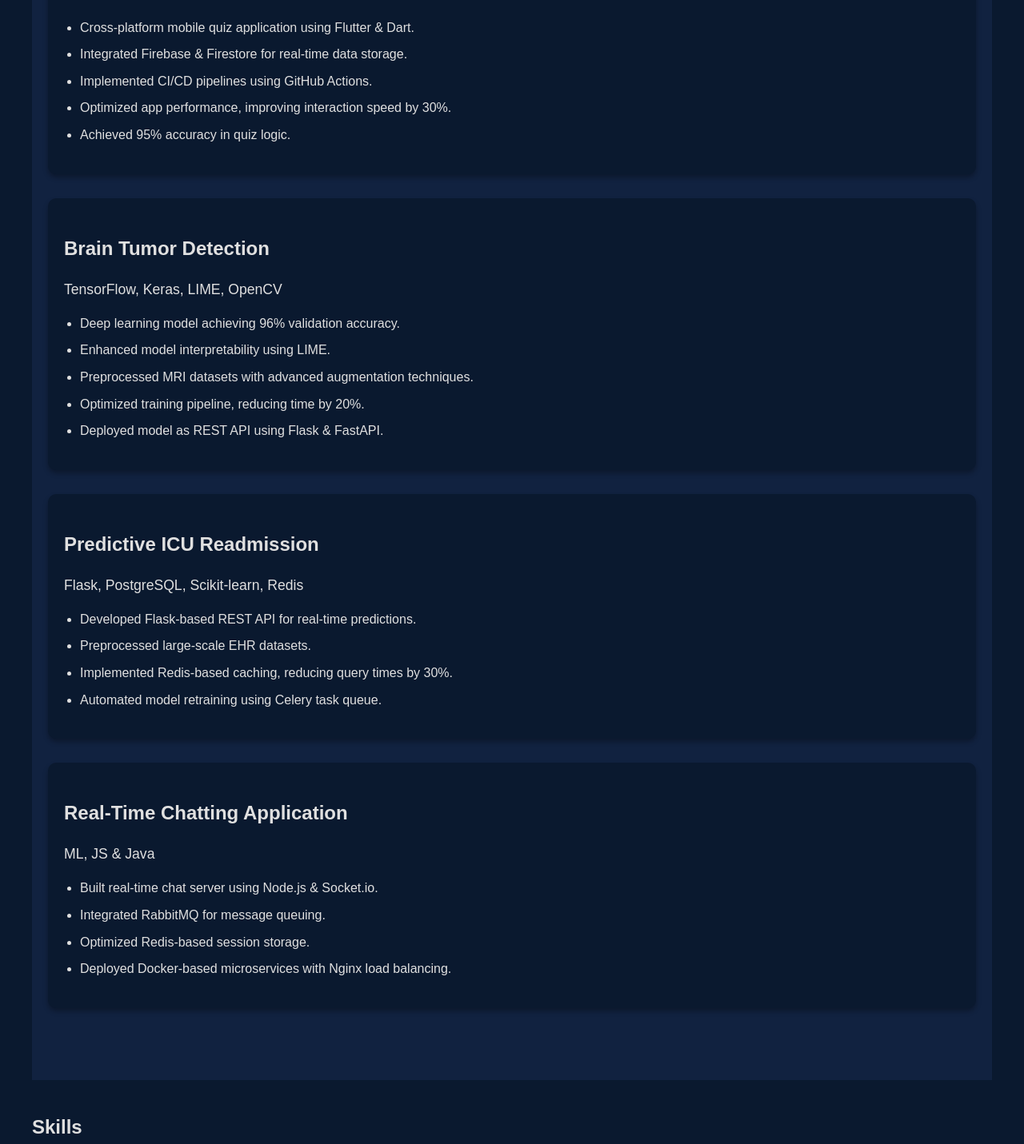
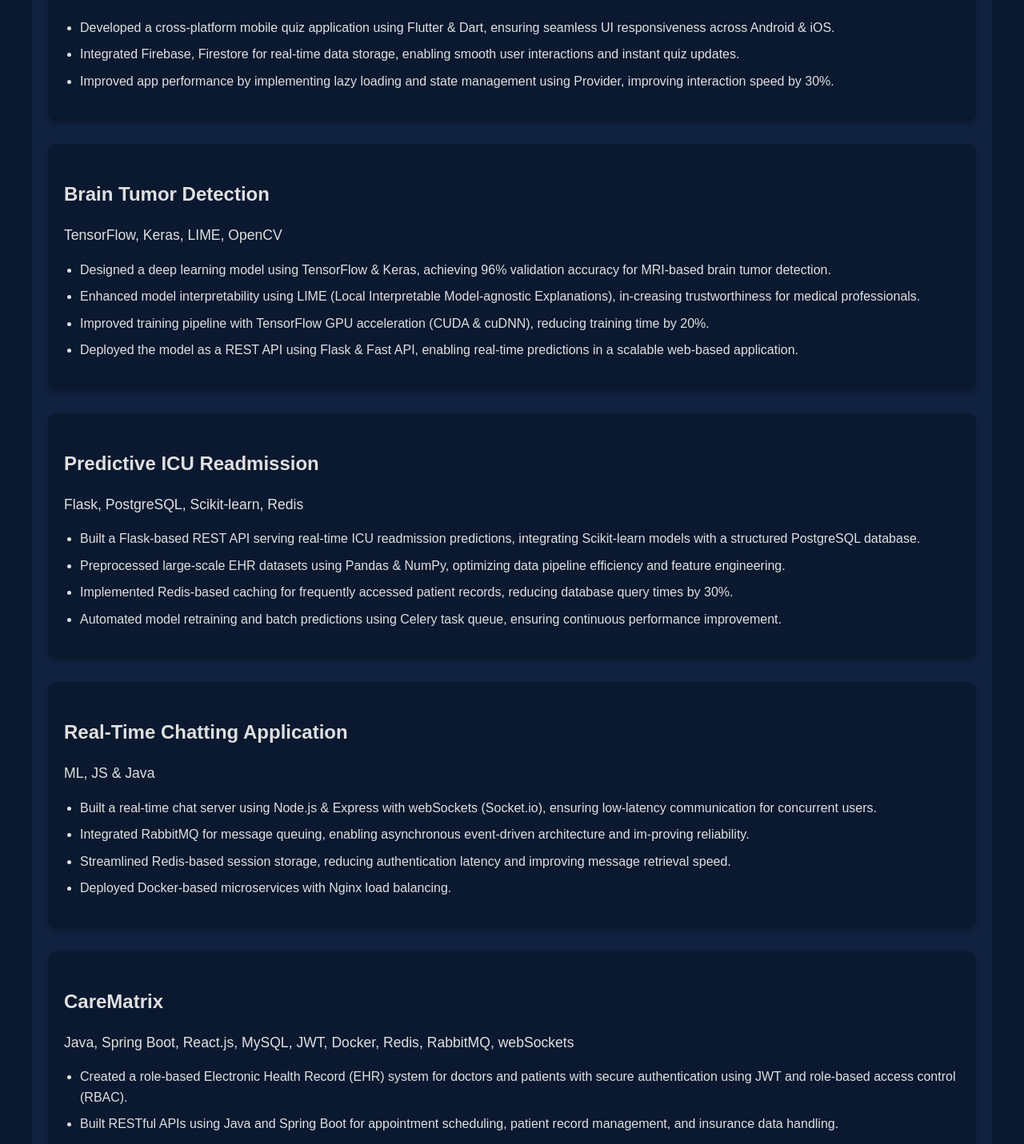
Before and after one commit to dinesh1816/portfolio, a React (Create React App) app: page / in a window 1280 px wide. Shown: the part 2885-4316 px from the top of the page at 80% size. Built offline with nearby package versions, Linux system fonts and the light colour scheme; the HTML template or start-up script is replaced by a standard one.

Commit message:
changed projects information

```diff
--- a/src/components/Projects.js
+++ b/src/components/Projects.js
@@ -10,42 +10,53 @@ const Projects = () => {
           <h3>Quickern</h3>
           <p className="project-tech">Flutter</p>
           <ul>
-            <li>Cross-platform mobile quiz application using Flutter & Dart.</li>
-            <li>Integrated Firebase & Firestore for real-time data storage.</li>
-            <li>Implemented CI/CD pipelines using GitHub Actions.</li>
-            <li>Optimized app performance, improving interaction speed by 30%.</li>
-            <li>Achieved 95% accuracy in quiz logic.</li>
+            <li>Developed a cross-platform mobile quiz application using Flutter & Dart, ensuring seamless UI responsiveness across Android & iOS.</li>
+            <li>Integrated Firebase, Firestore for real-time data storage, enabling smooth user interactions and instant quiz updates.</li>
+            <li>Improved app performance by implementing lazy loading and state management using Provider, improving interaction speed by 30%.</li>
           </ul>
         </div>
         <div className="project-item">
           <h3>Brain Tumor Detection</h3>
           <p className="project-tech">TensorFlow, Keras, LIME, OpenCV</p>
           <ul>
-            <li>Deep learning model achieving 96% validation accuracy.</li>
-            <li>Enhanced model interpretability using LIME.</li>
-            <li>Preprocessed MRI datasets with advanced augmentation techniques.</li>
-            <li>Optimized training pipeline, reducing time by 20%.</li>
-            <li>Deployed model as REST API using Flask & FastAPI.</li>
+            <li>Designed a deep learning model using TensorFlow & Keras, achieving 96% validation accuracy for MRI-based brain tumor detection.</li>
+            <li>Enhanced model interpretability using LIME (Local Interpretable Model-agnostic Explanations), in-creasing trustworthiness for medical professionals.</li>
+            <li>Improved training pipeline with TensorFlow GPU acceleration (CUDA & cuDNN), reducing training time by 20%.</li>
+            <li>Deployed the model as a REST API using Flask & Fast API, enabling real-time predictions in a scalable web-based application.</li>
           </ul>
         </div>
         <div className="project-item">
           <h3>Predictive ICU Readmission</h3>
           <p className="project-tech">Flask, PostgreSQL, Scikit-learn, Redis</p>
           <ul>
-            <li>Developed Flask-based REST API for real-time predictions.</li>
-            <li>Preprocessed large-scale EHR datasets.</li>
-            <li>Implemented Redis-based caching, reducing query times by 30%.</li>
-            <li>Automated model retraining using Celery task queue.</li>
+            <li>Built a Flask-based REST API serving real-time ICU readmission predictions, integrating Scikit-learn models with a structured PostgreSQL database.</li>
+            <li>Preprocessed large-scale EHR datasets using Pandas & NumPy, optimizing data pipeline efficiency and feature engineering.</li>
+            <li>Implemented Redis-based caching for frequently accessed patient records, reducing database query times by 30%.</li>
+            <li>Automated model retraining and batch predictions using Celery task queue, ensuring continuous performance improvement.</li>
           </ul>
         </div>
         <div className="project-item">
           <h3>Real-Time Chatting Application</h3>
           <p className="project-tech">ML, JS & Java</p>
           <ul>
-            <li>Built real-time chat server using Node.js & Socket.io.</li>
-            <li>Integrated RabbitMQ for message queuing.</li>
-            <li>Optimized Redis-based session storage.</li>
+            <li>Built a real-time chat server using Node.js & Express with webSockets (Socket.io), ensuring low-latency communication for concurrent users.</li>
+            <li>Integrated RabbitMQ for message queuing, enabling asynchronous event-driven architecture and im-proving reliability.</li>
+            <li>Streamlined Redis-based session storage, reducing authentication latency and improving message retrieval speed.</li>
             <li>Deployed Docker-based microservices with Nginx load balancing.</li>
+
+          </ul>
+        </div>
+        <div className="project-item">
+          <h3>CareMatrix</h3>
+          <p className="project-tech">Java, Spring Boot, React.js, MySQL, JWT, Docker, Redis, RabbitMQ, webSockets</p>
+          <ul>
+            <li>Created a role-based Electronic Health Record (EHR) system for doctors and patients with secure authentication using JWT and role-based access control (RBAC).</li>
+            <li>Built RESTful APIs using Java and Spring Boot for appointment scheduling, patient record management, and insurance data handling.</li>
+            <li>Engineered an interactive React.js frontend for real-time appointment booking, telemedicine sessions and EHR visibility based on user roles.</li>
+            <li>Integrated WebSocket communication for live telemedicine chat between doctors and patients.</li>
+            <li>Utilized Redis for session caching and RabbitMQ for asynchronous messaging, ensuring responsive UI and scalable backend communication.</li>
+            <li>Containerized services using Docker and managed microservices communication and persistence with MySQL, promoting deployment flexibility and fault tolerance.</li>
+            <li>Designed and implemented database schema with relational integrity using MySQL, supporting scalability and normalized data storage.</li>
           </ul>
         </div>
       </div>
```
